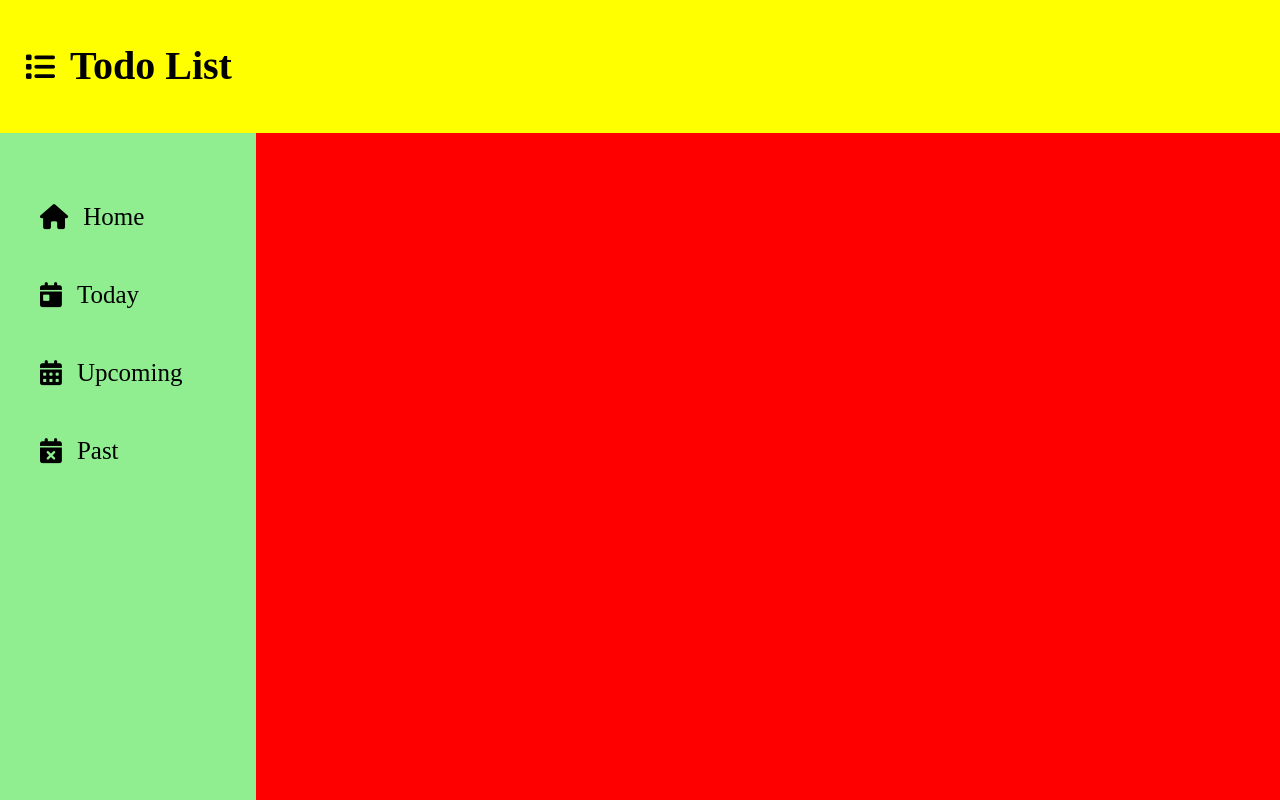
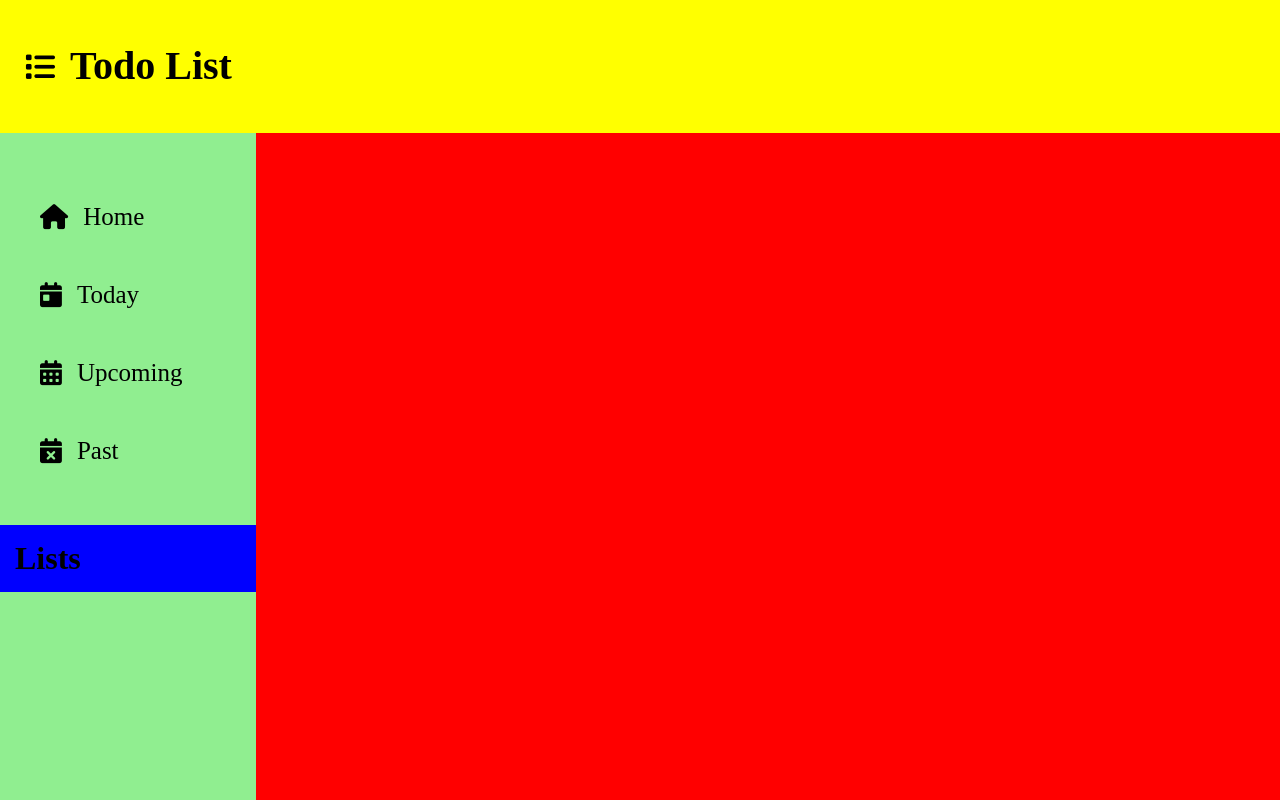
Before and after one commit to Ryanj24/Todo-list, a website built with webpack: page dist/index.html in a window 1280 px wide. Built offline with nearby package versions, Linux system fonts and the light colour scheme.

Commit message:
Began adding DOM logic for lists on sidebar

```diff
--- a/src/components/dom.js
+++ b/src/components/dom.js
@@ -1,5 +1,6 @@
 import '../styles/style.css'
-import { filters } from './sidebarFilters.js';
+import { filters } from './sidebarLogic.js';
+import { lists } from './sidebarLogic.js';
 
 const createDOM = () => {
     title();
@@ -32,6 +33,7 @@ const sidebar = () => {
 
     sidebar.appendChild(filters());
 
+    sidebar.appendChild(lists());
 
 
     content.appendChild(sidebar);
--- a/src/components/sidebarFilters.js
+++ b/src/components/sidebarLogic.js
@@ -25,4 +25,17 @@ const filters = () => {
     return taskFilters;
 }
 
-export { filters }
+const lists = () => {
+
+    const listsContainer = document.createElement('div');
+    listsContainer.classList.add('lists-div');
+
+    const listsHeader = document.createElement('h1');
+    listsHeader.textContent = 'Lists';
+
+    listsContainer.appendChild(listsHeader);
+
+    return listsContainer;
+}
+
+export { filters, lists }
--- a/src/styles/style.css
+++ b/src/styles/style.css
@@ -53,6 +53,7 @@ body {
     width: 100%;
     margin-top: 30px;
     padding: 15px;
+    margin-bottom: 20px;
 }
 
 .sidebar .filters-div .task-filter {
@@ -75,6 +76,18 @@ body {
     margin-right: 15px;
 }
 
+.sidebar .lists-div {
+    display: flex;
+    flex-direction: column;
+    width: 100%;
+    padding: 15px;
+    background-color: blue;
+}
+
+
+
+
+
 
 .main-content {
     grid-row: 2 / -1;
```
